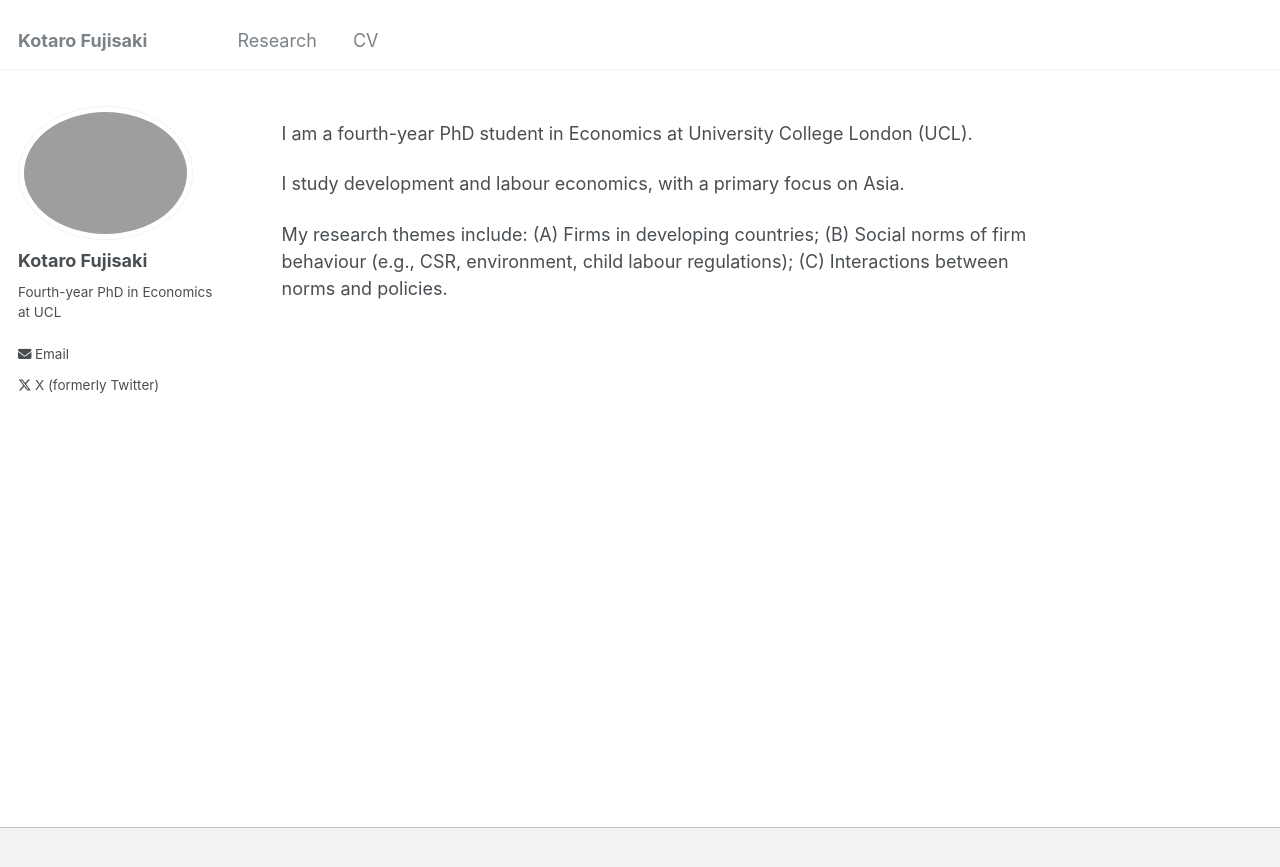
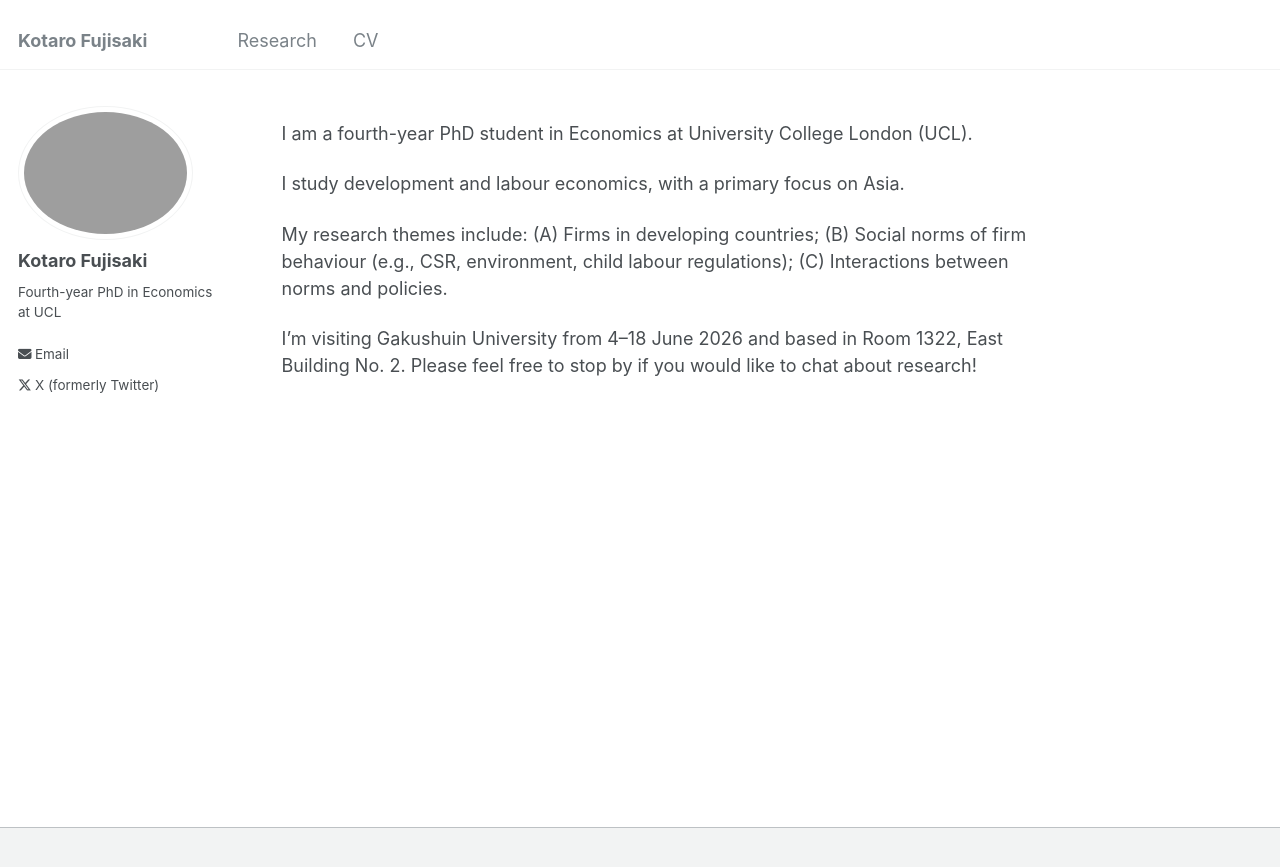
Before and after one commit to Kotaro-Fujisaki/kotaro-fujisaki.github.io, a Jekyll site: the page built from _pages/about.md, in a window 1280 px wide. Shown: the top 867 px of the page. Built offline with Jekyll 4.4.1, drawn with Linux system fonts in a browser that asks for light colours.

Commit message:
Include visit details for Gakushuin University
Added information about visiting Gakushuin University.

Signed-off-by: Kotaro-Fujisaki <163865887+Kotaro-Fujisaki@users.noreply.github.com>

```diff
--- a/_pages/about.md
+++ b/_pages/about.md
@@ -15,3 +15,5 @@ My research themes include:
 (A) Firms in developing countries;
 (B) Social norms of firm behaviour (e.g., CSR, environment, child labour regulations);
 (C) Interactions between norms and policies.
+
+I'm visiting Gakushuin University from 4–18 June 2026 and based in Room 1322, East Building No. 2. Please feel free to stop by if you would like to chat about research!
```
